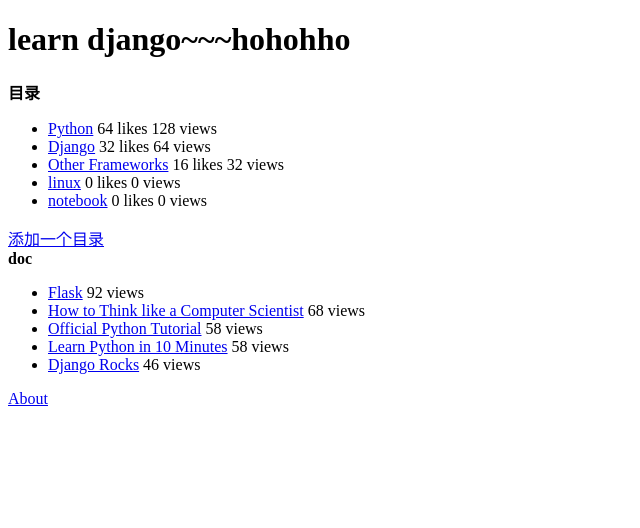
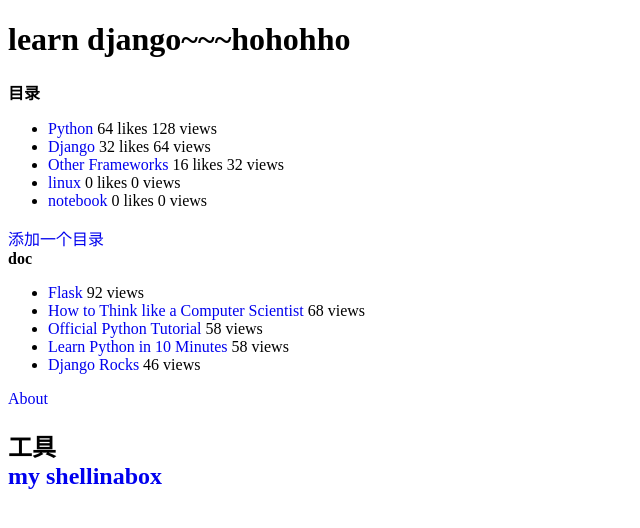
Before and after one commit to vgogoing/blog, a Django app: page /blog/ in a window 1280 px wide. Shown: the top 528 px of the page, without its empty margins (0-640 px from the left). Run offline with Django 3.2, Linux system fonts and the light colour scheme; data comes from the database, SQL or seed files in the repository.

Commit message:
add shellinabox_href 去href下划线

```diff
--- a/blog/templates/blog/index.html
+++ b/blog/templates/blog/index.html
@@ -3,6 +3,7 @@
 <html lang="en" xmlns="http://www.w3.org/1999/html">
 <head>
     <meta charset="UTF-8">
+    <style>a{text-decoration:none}</style>
     <title>vgogoing's blog</title>
 </head>
 <body>
@@ -29,9 +30,10 @@
     </ul>
 
     <a href="/blog/about/">About</a><br>
-
-
-    <!--<img src = {% static "images/wow.jpg" %} alt = "wowjpg" />-->
+    <h2>工具<br>
+        <a href="https://106.185.55.114:4200"><strong>my shellinabox</strong></a>
+    </h2>
+        <!--<img src = {% static "images/wow.jpg" %} alt = "wowjpg" />-->
     <!--<img src = '/static/images/tailand.jpg' alt = 'taijpg' />-->
 </body>
 </html>
```
